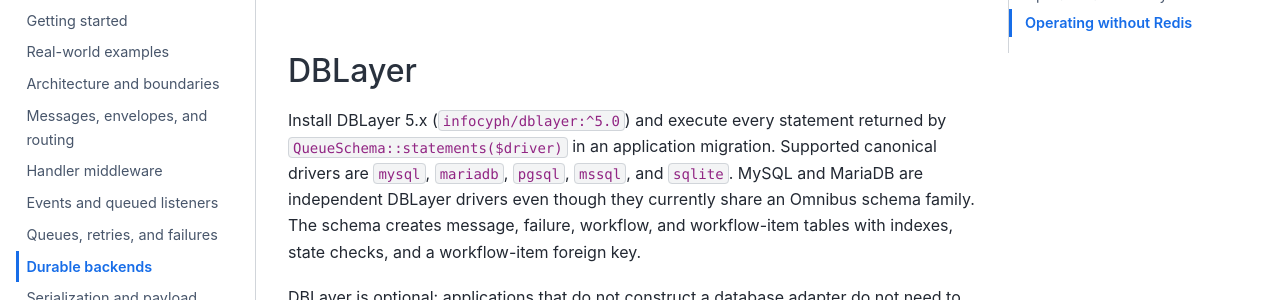
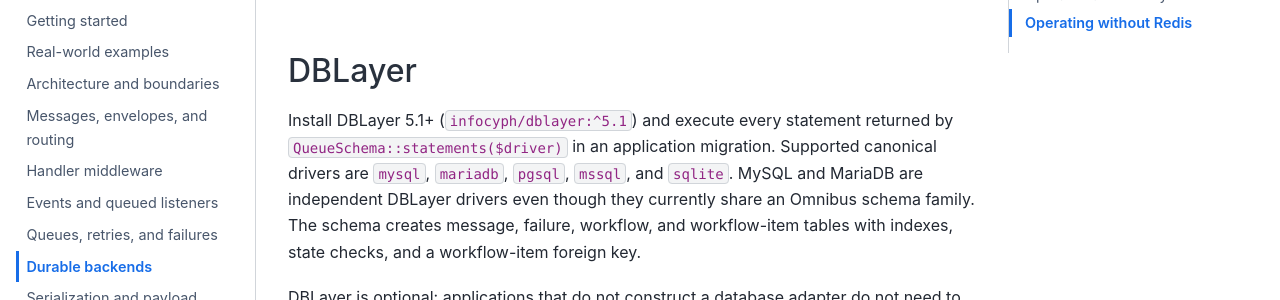
Before and after one commit to infocyph/Omnibus, a Sphinx documentation site: the page built from docs/backends.rst, in a window 1280 px wide and 900 px high, scrolled down 440 px. Shown: the part 150-450 px from the top of the window. Built offline with Sphinx 7.4.7 and the Sphinx Book theme 1.1.4, drawn with Linux system fonts in a browser that asks for light colours.

```diff
--- a/docs/backends.rst
+++ b/docs/backends.rst
@@ -35,7 +35,7 @@ No durable backend initializes unless it is explicitly constructed.
 DBLayer
 -------
 
-Install DBLayer 5.x (``infocyph/dblayer:^5.0``) and execute every statement
+Install DBLayer 5.1+ (``infocyph/dblayer:^5.1``) and execute every statement
 returned by ``QueueSchema::statements($driver)`` in an application migration.
 Supported canonical drivers are ``mysql``, ``mariadb``, ``pgsql``, ``mssql``,
 and ``sqlite``. MySQL and MariaDB are independent DBLayer drivers even though
--- a/docs/getting-started.rst
+++ b/docs/getting-started.rst
@@ -15,8 +15,8 @@ Install an optional integration only when it is selected:
 
 .. code-block:: console
 
-   composer require infocyph/dblayer:^5.0
-   composer require infocyph/cachelayer:^3.1
+   composer require infocyph/dblayer:^5.1
+   composer require infocyph/cachelayer:^3.4
 
 The Redis adapter uses the ``RedisClient`` contract. ``CallbackRedisClient`` can
 adapt phpredis, Predis, or another client without making that client a core
--- a/docs/policies.rst
+++ b/docs/policies.rst
@@ -22,7 +22,7 @@ Unique messages
 
 Queued uniqueness is bounded duplicate suppression while the lease is valid;
 it is not permanent uniqueness or exactly-once delivery. It requires a
-token-based provider implementing ``DetachedLeaseProvider``. CacheLayer 3.1
+token-based provider implementing ``DetachedLeaseProvider``. CacheLayer 3.4
 Redis/Valkey and Memcached providers can be adapted; process/session-bound file
 and advisory locks are rejected. If cleanup fails after durable settlement,
 the queue result remains successful and the lease expires by TTL.
```
Also changed, not shown: README.md (+1 -1 lines).
